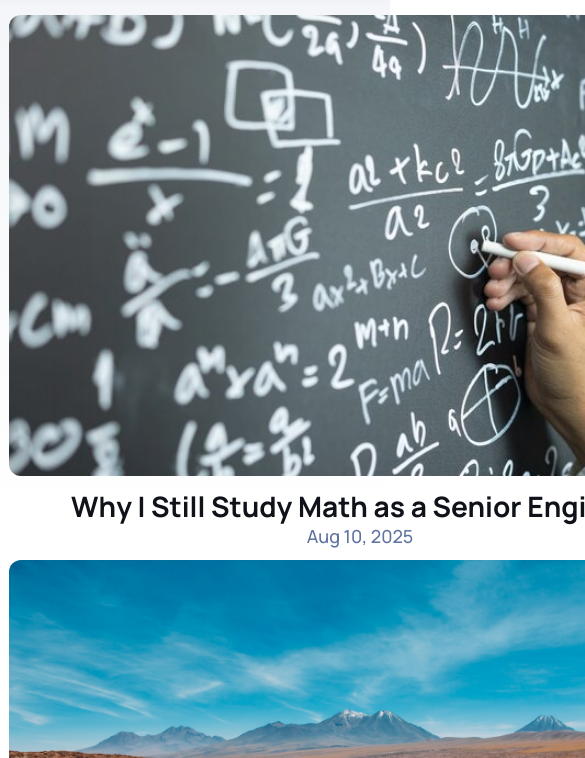
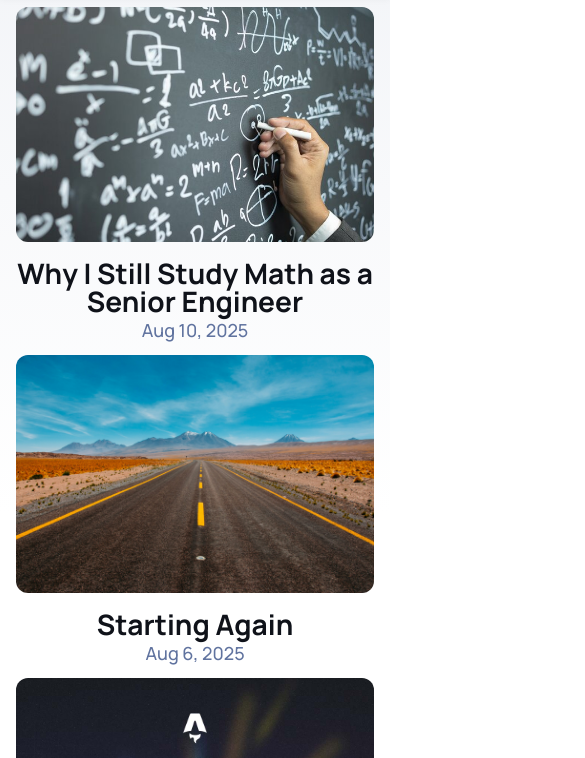
Before and after one commit to mdgdeveloper/mdgdev-blog, an Astro site: page /blog in a window 390 px wide. Shown: the part 86-844 px from the top of the page, 585 px wide, since content can reach past the window. Built offline with nearby package versions, Linux system fonts and the light colour scheme; Astro itself is replaced by a stand-in of ours.

Commit message:
fix(css): updated blog page with CSS for responsive devices

```diff
--- a/src/pages/blog/index.astro
+++ b/src/pages/blog/index.astro
@@ -18,7 +18,9 @@
 		<BaseHead title={SITE_TITLE} description={SITE_DESCRIPTION} />
 		<style>
 			main {
-				width: 960px;
+				max-width: 1200px;
+				margin: 0 auto;
+				padding: 0 1rem;
 			}
 			ul {
 				display: flex;
@@ -39,9 +41,13 @@
 				width: 100%;
 				margin-bottom: 1rem;
 				text-align: center;
+				margin-top: 50px;
 			}
 			ul li:first-child img {
 				width: 100%;
+				/* Make the height lower */
+				max-height: 500px;
+				object-fit: cover;
 			}
 			ul li:first-child .title {
 				font-size: 2.369rem;
@@ -79,6 +85,7 @@
 				}
 				ul li:first-child {
 					margin-bottom: 0;
+					margin-top: 10px;
 				}
 				ul li:first-child .title {
 					font-size: 1.563em;
```
